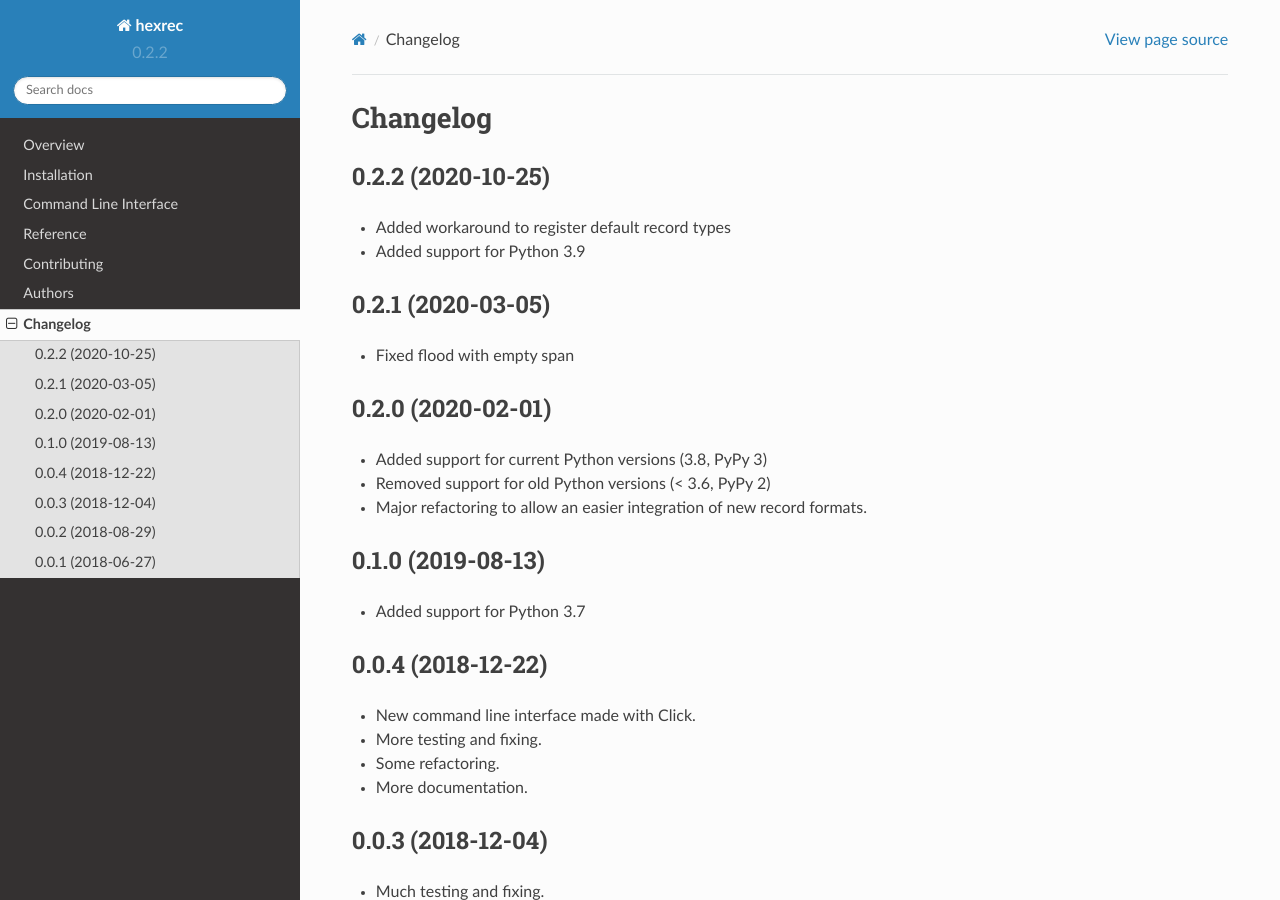
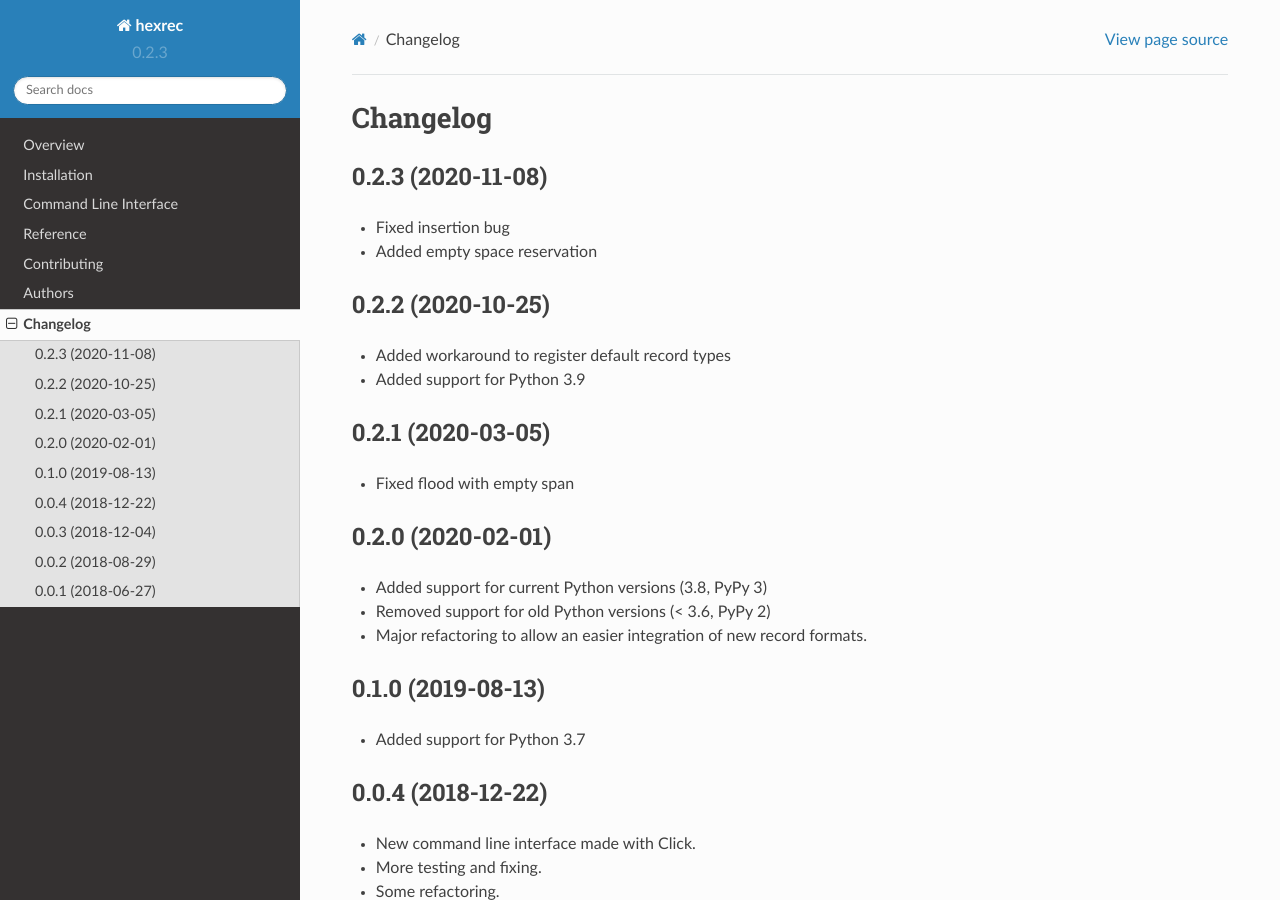
Before and after one commit to TexZK/hexrec, a Sphinx documentation site: the page built from docs/changelog.rst, in a window 1280 px wide and 900 px high. Built offline with Sphinx 7.4.7 and the Read the Docs theme 2.0.0, drawn with Linux system fonts in a browser that asks for light colours.

Commit message:
Updated version and docs

```diff
--- a/CHANGELOG.rst
+++ b/CHANGELOG.rst
@@ -1,5 +1,12 @@
 Changelog
 =========
+
+0.2.3 (2020-11-08)
+------------------
+
+* Fixed insertion bug
+* Added empty space reservation
+
 
 0.2.2 (2020-10-25)
 ------------------
--- a/docs/_autosummary/hexrec.blocks.Memory.rst
+++ b/docs/_autosummary/hexrec.blocks.Memory.rst
@@ -28,6 +28,7 @@ hexrec.blocks.Memory
       ~Memory.pop
       ~Memory.read
       ~Memory.remove
+      ~Memory.reserve
       ~Memory.reverse
       ~Memory.shift
       ~Memory.write
--- a/docs/_autosummary/hexrec.blocks.rst
+++ b/docs/_autosummary/hexrec.blocks.rst
@@ -28,6 +28,7 @@ hexrec.blocks
       merge
       overlap
       read
+      reserve
       shift
       sorting
       union
--- a/docs/conf.py
+++ b/docs/conf.py
@@ -25,7 +25,7 @@ project = 'hexrec'
 year = '2020'
 author = 'Andrea Zoppi'
 copyright = '{0}, {1}'.format(year, author)
-version = release = '0.2.2'
+version = release = '0.2.3'
 
 pygments_style = 'trac'
 templates_path = ['_templates']
--- a/setup.py
+++ b/setup.py
@@ -21,7 +21,7 @@ def read(*names, **kwargs):
 
 setup(
     name='hexrec',
-    version='0.2.2',
+    version='0.2.3',
     license='BSD 2-Clause License',
     description='Library to handle hexadecimal record files',
     long_description='%s\n%s' % (
--- a/src/hexrec/__init__.py
+++ b/src/hexrec/__init__.py
@@ -25,4 +25,4 @@
 # ARISING IN ANY WAY OUT OF THE USE OF THIS SOFTWARE, EVEN IF ADVISED OF THE
 # POSSIBILITY OF SUCH DAMAGE.
 
-__version__ = '0.2.2'
+__version__ = '0.2.3'
```
